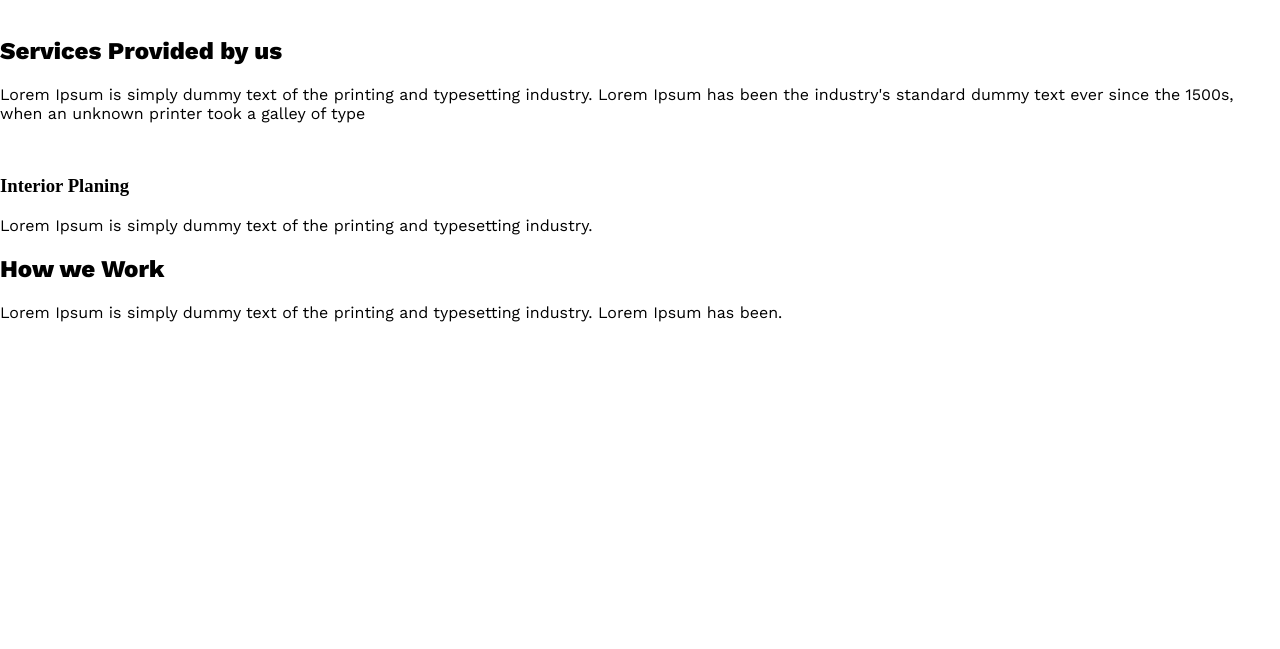
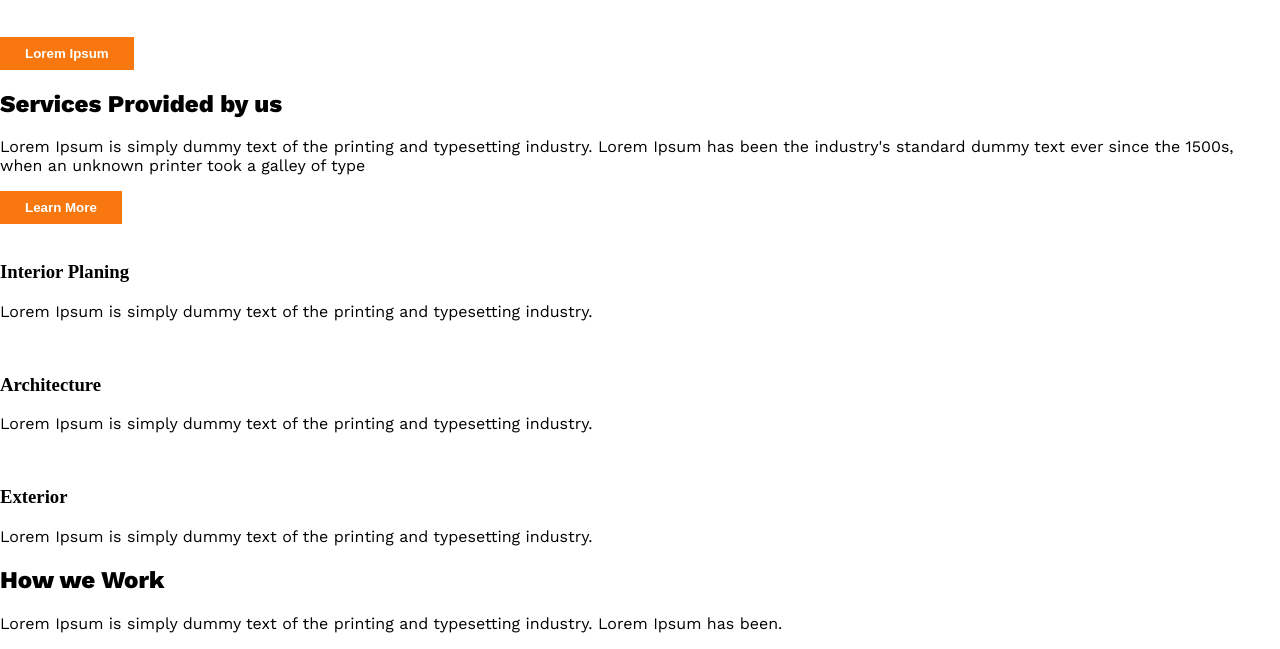
Before and after one commit to eracom-ID311/Design-Your-Space, a plain HTML site: page index.html in a window 1280 px wide. Shown: the part 200-849 px from the top of the page. Before the commit the page ends 800 px from the top, so only its background shows below. Drawn offline with nearby package versions, Linux system fonts and the light colour scheme; a web font is replaced by a local one.

Commit message:
Ajout de lignes – bloc1
- Textes rajouté dans les spécialités du bloc1
- Button Learn More ajouté

```diff
--- a/index.html
+++ b/index.html
@@ -69,7 +69,7 @@
 
     <section class="entete">
       <h1>Design Your Space For Living</h1>
-      <div></div>
+      <button>Lorem Ipsum</button>
     </section>
 
     <section class="bloc1">
@@ -79,10 +79,28 @@
         industry. Lorem Ipsum has been the industry's standard dummy text ever
         since the 1500s, when an unknown printer took a galley of type
       </p>
+      <button>Learn More</button>
+
       <div class="Specialites">
         <div>
           <img src="" alt="" />
           <h3>Interior Planing</h3>
+          <p>
+            Lorem Ipsum is simply dummy text of the printing and typesetting
+            industry.
+          </p>
+        </div>
+        <div>
+          <img src="" alt="" />
+          <h3>Architecture</h3>
+          <p>
+            Lorem Ipsum is simply dummy text of the printing and typesetting
+            industry.
+          </p>
+        </div>
+        <div>
+          <img src="" alt="" />
+          <h3>Exterior</h3>
           <p>
             Lorem Ipsum is simply dummy text of the printing and typesetting
             industry.
--- a/styles.css
+++ b/styles.css
@@ -5,6 +5,8 @@ body {
   margin: 0;
   padding: 0;
 }
+
+/*------------------- Barre de navigation --------------------*/
 
 header {
   box-sizing: border-box;
@@ -70,6 +72,8 @@ header {
   padding-left: 20px;
 }
 
+/*------------------- Texte --------------------*/
+
 h1 {
   font-family: "Work Sans", sans-serif;
   font-size: 48px;
@@ -84,3 +88,20 @@ p {
   font-family: "Work Sans", sans-serif;
   font-size: regular;
 }
+
+/*------------------- Entete --------------------*/
+
+button {
+  padding: 9px 25px;
+  background-color: rgba(248, 120, 15, 1);
+  border: none;
+  cursor: pointer;
+  transition: all 0.2s ease 0s;
+  font-family: "Work-Sans", sans-serif;
+  font-weight: bold;
+  color: white;
+}
+
+button:hover {
+  background-color: rgba(248, 120, 15, 0.8);
+}
```
